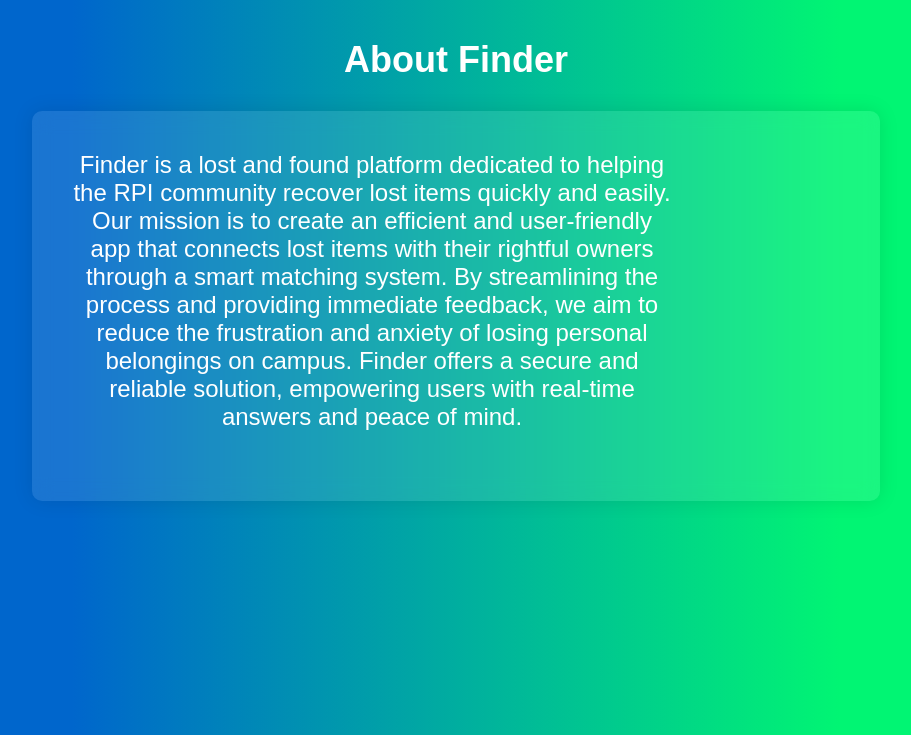
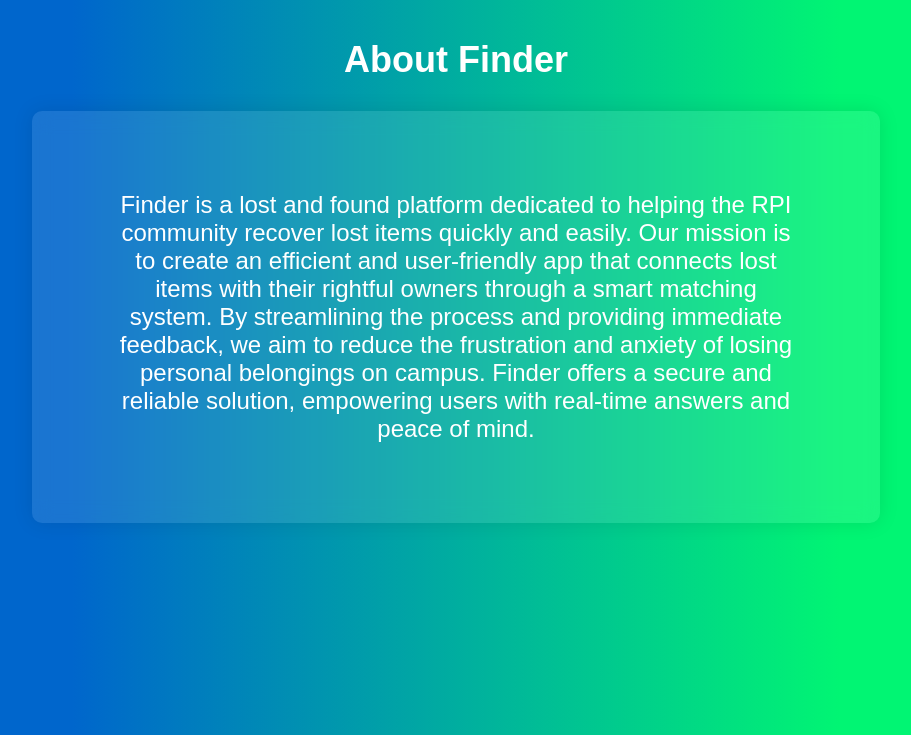
Before and after one commit to jfodera/Finder, a PHP site: page /php/about.php in a window 1280 px wide. Shown: the part 65-800 px from the top of the page, without its empty margins (184-1095 px from the left). Run offline with PHP 8.4, Linux system fonts and the light colour scheme.

Commit message:
Description

```diff
--- a/style.css
+++ b/style.css
@@ -610,6 +610,5 @@ h1 {
 
 .description {
     font-size: 24px;
-    max-width: 600px;
-    margin-bottom: 30px;
+    padding: 40px;
 }
```
